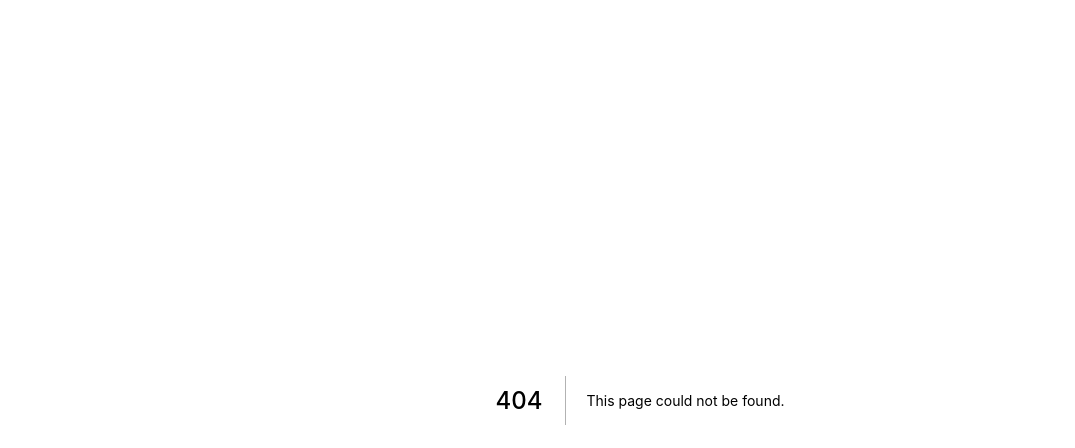
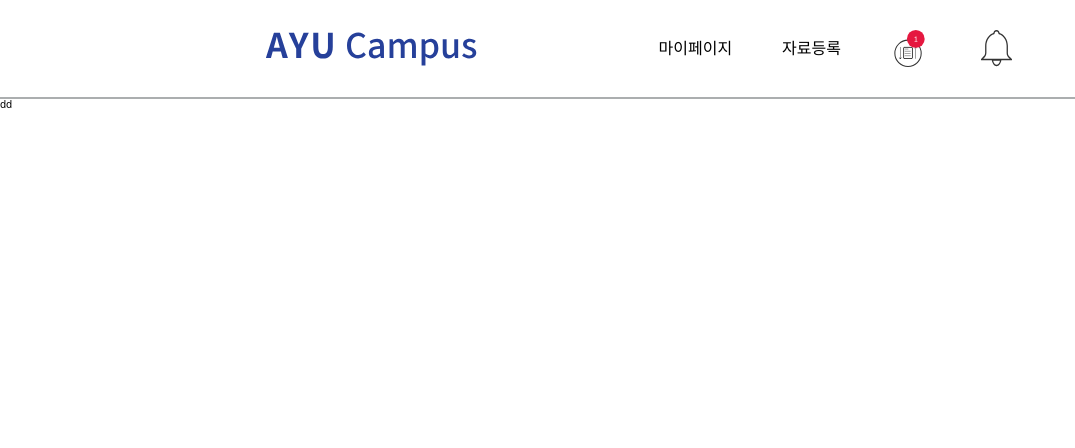
Before and after one commit to AYU-CAMPUS/AYU-FE, a Next.js app: page /article in a window 1280 px wide. Before the commit this address had no page. Shown: the top 448 px of the page, without its empty margins (0-1075 px from the left). Built offline with nearby package versions, Linux system fonts and the light colour scheme.

Commit message:
feat : 게시판 페이지 마크업

```diff
--- /dev/null
+++ b/pages/article/index.tsx
@@ -0,0 +1,12 @@
+import React from "react";
+import MainLayout from "../../components/Layout/MainLayout";
+
+function ArticlePage() {
+  return <div>dd</div>;
+}
+
+ArticlePage.getLayout = function getLayout(page: React.ReactElement) {
+  return <MainLayout>{page}</MainLayout>;
+};
+
+export default ArticlePage;
```
